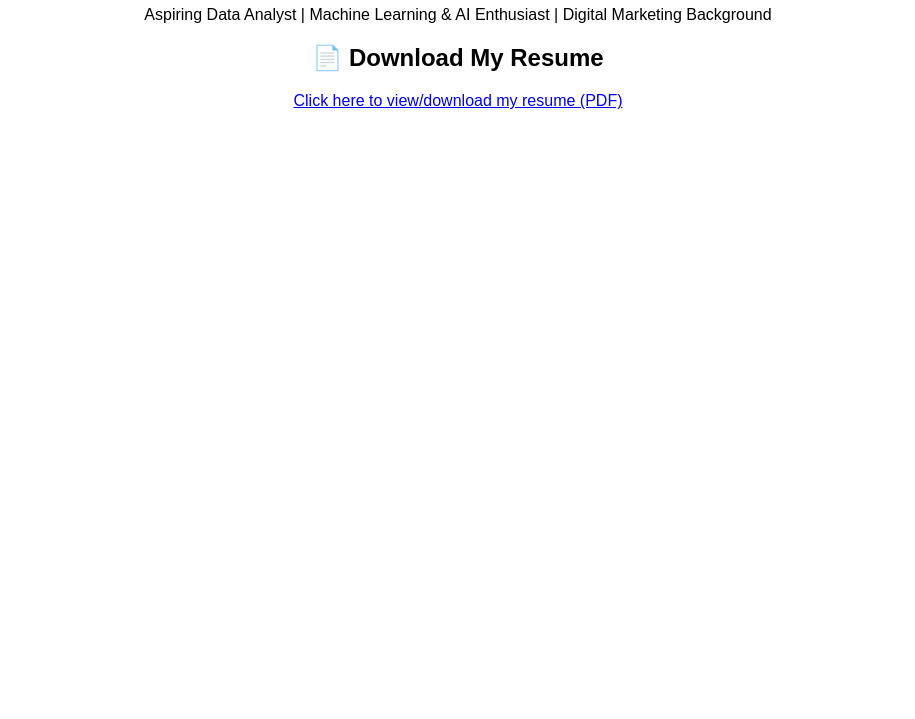
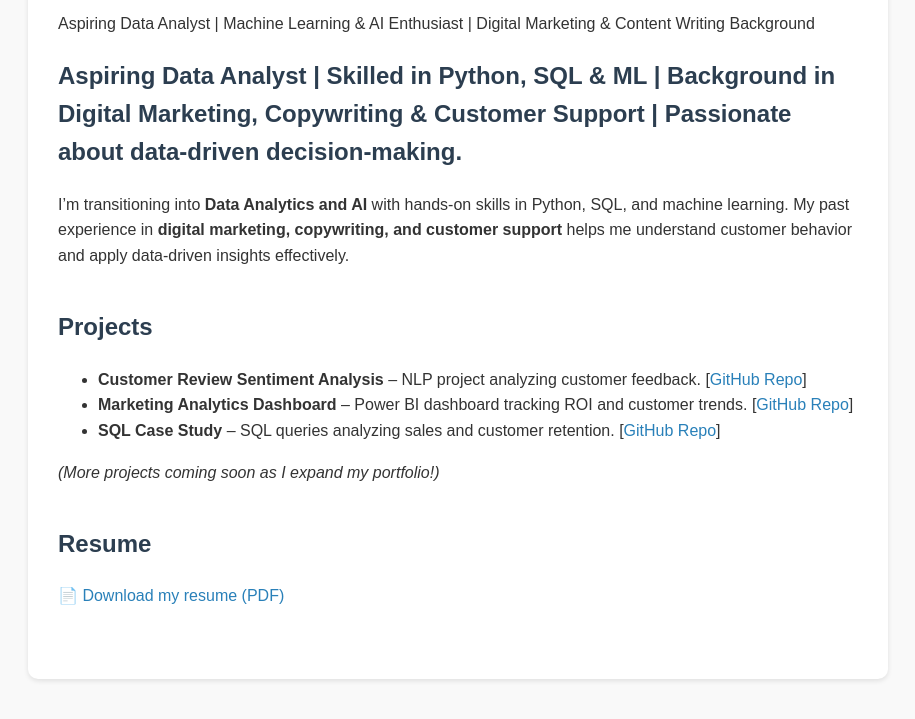
Before and after one commit to mohammed-mustafa-ai/mohammed-mustafa-github.io., a plain HTML site: page index.html in a window 1280 px wide. Shown: the part 153-872 px from the top of the page, without its empty margins (182-1097 px from the left). Before the commit the page ends 800 px from the top, so only its background shows below. Drawn offline with Linux system fonts and the light colour scheme.

Commit message:
Update index.html

```diff
--- a/index.html
+++ b/index.html
@@ -1,13 +1,42 @@
 <!DOCTYPE html>
 <html>
 <head>
-  <title>mohammed mustafa - Resume</title>
+  <title>Mohammed Mustafa - Portfolio</title>
+  <style>
+    body { font-family: Arial, sans-serif; margin: 40px; line-height: 1.6; background: #f9f9f9; color: #333; }
+    h1, h2 { color: #2c3e50; }
+    a { color: #2980b9; text-decoration: none; }
+    a:hover { text-decoration: underline; }
+    .container { max-width: 800px; margin: auto; background: #fff; padding: 30px; border-radius: 10px; box-shadow: 0 2px 5px rgba(0,0,0,0.1); }
+    .section { margin-bottom: 40px; }
+  </style>
 </head>
-<body style="font-family: Arial; text-align: center; margin-top: 100px;">
-  <h1>Hello, I’m Mohammed Mustafa 👋</h1>
-  <p>Aspiring Data Analyst | Machine Learning & AI Enthusiast | Digital Marketing Background</p>
+<body>
+  <div class="container">
+    <h1>Hello, I’m <span style="color:#2980b9;">Mohammed Mustafa 👋</span></h1>
+    <p>Aspiring Data Analyst | Machine Learning & AI Enthusiast | Digital Marketing & Content Writing Background</p>
 
-  <h2>📄 Download My Resume</h2>
-  <p><a href="Mustafa CV.pdf" target="_blank">Click here to view/download my resume (PDF)</a></p>
+    <div class="section">
+      <h2>Aspiring Data Analyst | Skilled in Python, SQL & ML | Background in Digital Marketing, Copywriting & Customer Support | Passionate about data-driven decision-making.</h2>
+      <p>I’m transitioning into <strong>Data Analytics and AI</strong> with hands-on skills in Python, SQL, and machine learning.
+      My past experience in <strong>digital marketing, copywriting, and customer support</strong> helps me understand customer behavior
+      and apply data-driven insights effectively.</p>
+    </div>
+
+    <div class="section">
+      <h2>Projects</h2>
+      <ul>
+        <li><strong>Customer Review Sentiment Analysis</strong> – NLP project analyzing customer feedback. [<a href="#">GitHub Repo</a>]</li>
+        <li><strong>Marketing Analytics Dashboard</strong> – Power BI dashboard tracking ROI and customer trends. [<a href="#">GitHub Repo</a>]</li>
+        <li><strong>SQL Case Study</strong> – SQL queries analyzing sales and customer retention. [<a href="#">GitHub Repo</a>]</li>
+      </ul>
+      <p><em>(More projects coming soon as I expand my portfolio!)</em></p>
+    </div>
+
+    <div class="section">
+      <h2>Resume</h2>
+      <p><a href="your resume pdf" target="_blank">📄 Download my resume (PDF)</a></p>
+    </div>
+  </div>
 </body>
 </html>
```
